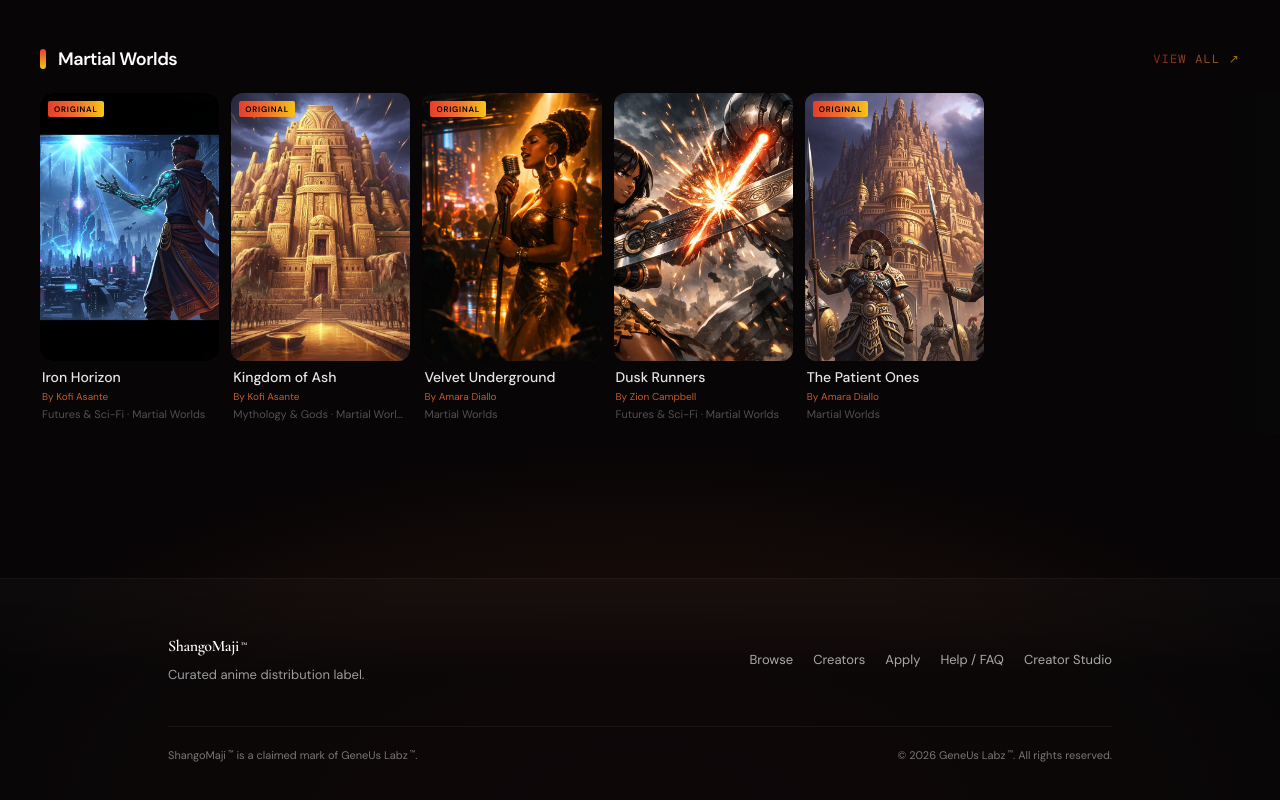
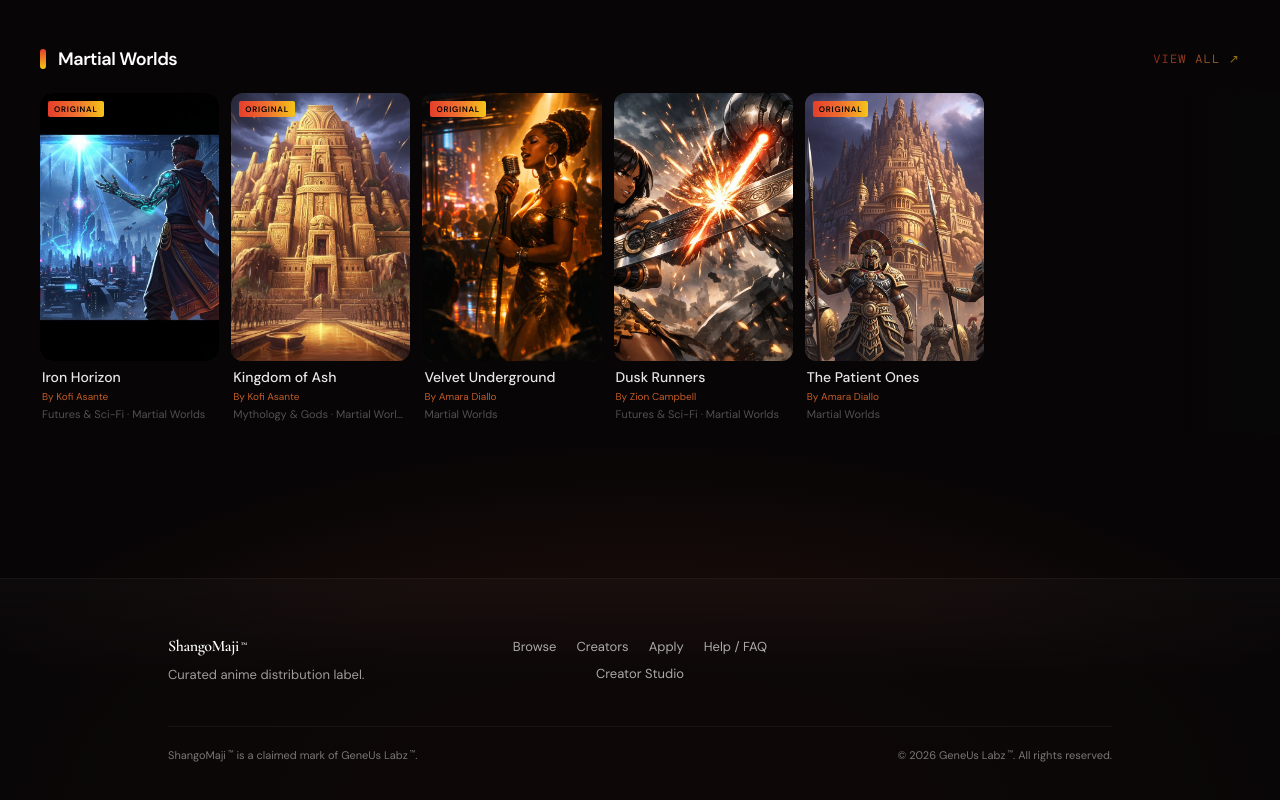
Before and after one commit to G-Labz/shangomaji-clean, a Next.js app: page / in a window 1280 px wide. Shown: the part 3094-3894 px from the top of the page. Built offline with nearby package versions, Linux system fonts and the light colour scheme; no server answers.

Commit message:
Center footer navigation links

```diff
--- a/src/components/nav/SiteFooter.tsx
+++ b/src/components/nav/SiteFooter.tsx
@@ -22,9 +22,10 @@ export function SiteFooter() {
       }}
     >
       <div className="max-w-5xl mx-auto px-6 md:px-10 py-14">
-        {/* Top row — brand identity left, site links right. Stacks on
+        {/* Top row — brand identity left, nav group centered on
+            desktop with a balancing spacer on the right. Stacks on
             mobile so the brand reads first, then the link group. */}
-        <div className="flex flex-col md:flex-row md:items-center md:justify-between gap-8">
+        <div className="flex flex-col gap-8 md:grid md:grid-cols-3 md:items-center md:gap-6">
           <div>
             <p
               className="text-white text-base font-semibold tracking-tight"
@@ -40,7 +41,7 @@ export function SiteFooter() {
 
           <nav
             aria-label="Site"
-            className="flex flex-wrap gap-x-5 gap-y-2 md:justify-end"
+            className="flex flex-wrap gap-x-5 gap-y-2 md:justify-center"
           >
             {FOOTER_LINKS.map((l) => (
               <Link
@@ -53,6 +54,11 @@ export function SiteFooter() {
               </Link>
             ))}
           </nav>
+
+          {/* Right-side spacer keeps the centered nav visually
+              balanced against the brand block. Hidden on mobile so
+              the stacked layout stays compact. */}
+          <div className="hidden md:block" aria-hidden="true" />
         </div>
 
         {/* Bottom row — trademark notice (left) and copyright notice
```
